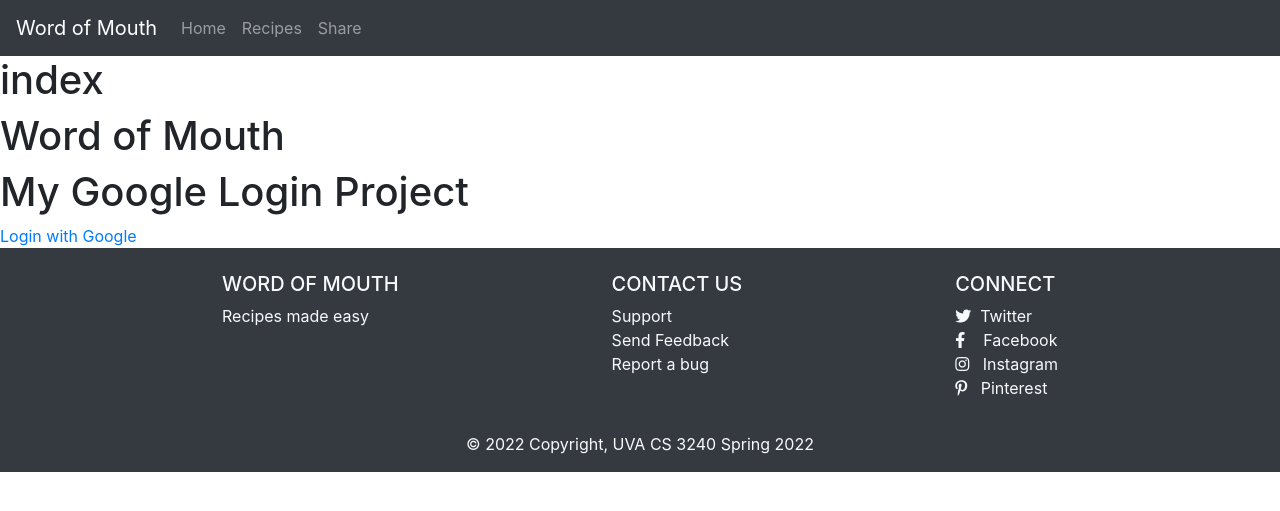
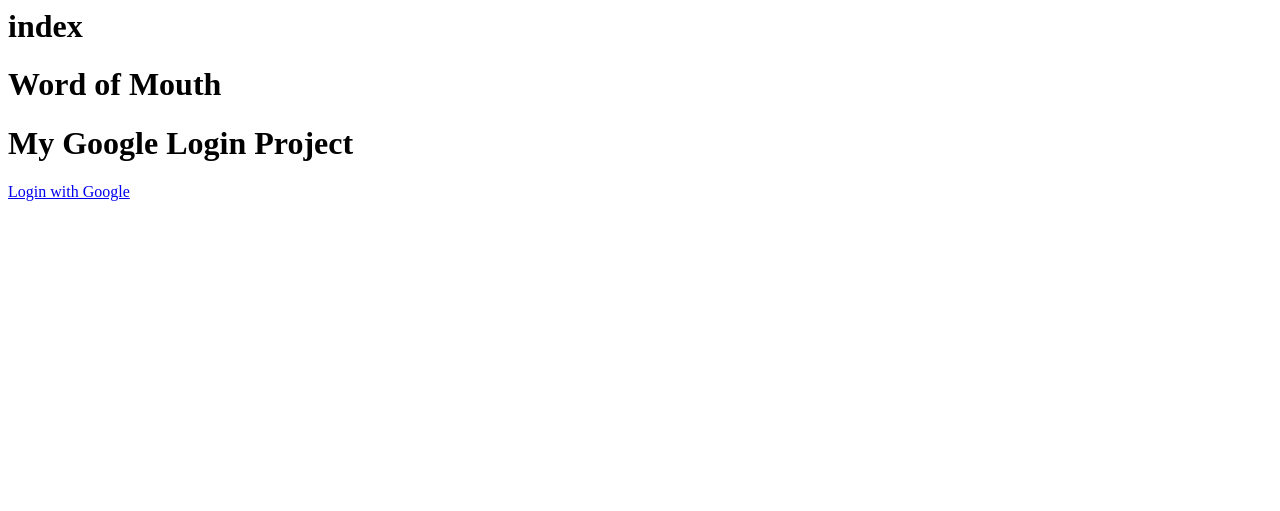
Before and after one commit to monica-youssef/WordofMouth, a Django app: page / in a window 1280 px wide. Shown: the top 511 px of the page. Run offline with Django 4.2, Linux system fonts and the light colour scheme; some libraries are stand-ins or nearby versions.

Commit message:
Revert "Style"

```diff
--- a/wordofmouth/templates/index.html
+++ b/wordofmouth/templates/index.html
@@ -1,7 +1,4 @@
-{% extends "wordofmouth/base.html" %}
-{% block content %}
 {% load socialaccount %}
-
 <html>
 
 <head>
@@ -21,5 +18,3 @@
 </body>
 
 </html>
-
-{% endblock content %}
--- a/wordofmouth/templates/wordofmouth/base.html
+++ /dev/null
@@ -1,155 +0,0 @@
-{% load static %}
-<!DOCTYPE html>
-<html lang="en" class="myhtml">
-  <head>
-    <meta charset="UTF-8" />
-    <meta
-      name="viewport"
-      content="width=device-width, initial-scale=1.0, shrink-to-fit=no"
-    />
-    <meta http-equiv="X-UA-Compatible" content="ie=edge" />
-    <meta name="description" content="" />
-    <meta name="author" content="" />
-    <title>Word of Mouth</title>
-
-
-    <link rel="stylesheet" href="https://stackpath.bootstrapcdn.com/bootstrap/4.4.1/css/bootstrap.min.css"
-      integrity="sha384-Vkoo8x4CGsO3+Hhxv8T/Q5PaXtkKtu6ug5TOeNV6gBiFeWPGFN9MuhOf23Q9Ifjh" crossorigin="anonymous">
-    <script src="https://code.jquery.com/jquery-3.4.1.slim.min.js"
-    integrity="sha384-J6qa4849blE2+poT4WnyKhv5vZF5SrPo0iEjwBvKU7imGFAV0wwj1yYfoRSJoZ+n" crossorigin="anonymous"></script>
-    <script src="https://cdn.jsdelivr.net/npm/popper.js@1.16.0/dist/umd/popper.min.js"
-    integrity="sha384-Q6E9RHvbIyZFJoft+2mJbHaEWldlvI9IOYy5n3zV9zzTtmI3UksdQRVvoxMfooAo" crossorigin="anonymous"></script>
-    <script src="https://stackpath.bootstrapcdn.com/bootstrap/4.4.1/js/bootstrap.min.js"
-    integrity="sha384-wfSDF2E50Y2D1uUdj0O3uMBJnjuUD4Ih7YwaYd1iqfktj0Uod8GCExl3Og8ifwB6" crossorigin="anonymous"></script>
-    <link
-      rel="stylesheet"
-      href="https://cdnjs.cloudflare.com/ajax/libs/font-awesome/5.11.2/css/all.min.css"
-      integrity="sha256-+N4/V/SbAFiW1MPBCXnfnP9QSN3+Keu+NlB+0ev/YKQ="
-      crossorigin="anonymous"
-    />
-
-
-  </head>
-  <body onload="buttons()" class="mybody">
-    <div id="my-body-content">
-      <nav class="navbar navbar-expand-md navbar-dark relative-top bg-dark">
-        <a class="navbar-brand">Word of Mouth</a>
-        <button
-          class="navbar-toggler"
-          type="button"
-          data-toggle="collapse"
-          data-target="#navbarCollapse"
-          aria-controls="navbarCollapse"
-          aria-expanded="false"
-          aria-label="Toggle navigation"
-        >
-          <span class="navbar-toggler-icon"></span>
-        </button>
-        <div class="collapse navbar-collapse" id="navbarCollapse">
-          <ul class="navbar-nav mr-auto">
-            <li class="nav-item">
-              <a class="nav-link" >Home</a>
-
-            </li>
-            <li class="nav-item">
-              <a class="nav-link" href ="/wordofmouth/recipe_list">Recipes</a>
-            </li>
-            <li class="nav-item">
-              <a class="nav-link">Share</a>
-            </li>
-
-          </ul>
-          <div id="user-buttons" class="navbar-nav"></div>
-        </div>
-      </nav>
-      <!-- <main role="main" class="container" style="margin: 0;padding: 0;"> -->
-        {% if alert %}
-        <div class="alert alert-primary alert-dismissible fade show mt-3" role="alert" style="width: 60%; margin: auto auto;">
-          {{ alert }}
-          <button type="button" class="close" data-dismiss="alert" aria-label="Close">
-            <span aria-hidden="true">&times;</span>
-          </button>
-        </div>
-        {% endif %}
-      {% block content %}{% endblock %}
-      <!-- </main> -->
-
-      <div class="footer-spacer"></div>
-      <!-- Footer -->
-      <footer class="page-footer font-small blue pt-4 bg-dark my-sticky-footer" style="bottom: 0;">
-        <!-- Footer Links -->
-        <div class="container-fluid text-center text-md-left">
-          <!-- Grid row -->
-          <div class="row justify-content-between" style="margin-left: 15vw; margin-right: 15vw;">
-            <!-- Grid column -->
-            <div class="col-md-auto mt-md-0 mt-3">
-              <!-- Content -->
-              <h5 class="text-uppercase text-light">Word of Mouth</h5>
-              <p class="text-light">Recipes made easy</p>
-            </div>
-            <!-- Grid column -->
-
-            <hr class="clearfix w-100 d-md-none pb-3" />
-
-            <!-- Grid column -->
-            <div class="col-md-auto mb-md-0 mb-3">
-              <!-- Links -->
-              <h5 class="text-uppercase text-light">Contact us</h5>
-
-              <ul class="list-unstyled">
-                <li>
-                  <a class="text-light">Support</a>
-                </li>
-                <li>
-                  <a class="text-light">Send Feedback</a>
-                </li>
-                <li>
-                  <a class="text-light">Report a bug</a>
-                </li>
-              </ul>
-            </div>
-            <!-- Grid column -->
-
-            <!-- Grid column -->
-            <div class="col-md-auto mb-md-0 mb-3">
-              <!-- Links -->
-              <h5 class="text-uppercase text-light">Connect</h5>
-
-              <ul class="list-unstyled">
-                <li>
-                  <i class="fab fa-twitter text-light"></i>&nbsp;
-                  <a href="https://twitter.com/" class="text-light">Twitter</a>
-                </li>
-                <li>
-                  <i class="fab fa-facebook-f text-light"></i> &nbsp;&nbsp;
-                  <a href="https://www.facebook.com/" class="text-light">Facebook</a>
-                </li>
-                <li>
-                  <i class="fab fa-instagram text-light"></i> &nbsp;
-                  <a href="https://www.instagram.com/" class="text-light">Instagram</a>
-                </li>
-                <li>
-                  <i class="fab fa-pinterest-p text-light"></i> &nbsp;
-                  <a href="https://www.pinterest.com/" class="text-light">Pinterest</a>
-                </li>
-              </ul>
-            </div>
-            <!-- Grid column -->
-          </div>
-          <!-- Grid row -->
-        </div>
-        <!-- Footer Links -->
-
-        <!-- Copyright -->
-        <div class="footer-copyright text-center py-3 text-light">
-          © 2022 Copyright,
-          <a href="https://cs3240.cs.virginia.edu/" class="text-light">UVA CS 3240 Spring 2022</a>
-        </div>
-        <!-- Copyright -->
-      </footer>
-      <!-- Footer -->
-
-
-    </div>
-  </body>
-</html>
--- a/wordofmouth/templates/wordofmouth/recipe_list.html
+++ b/wordofmouth/templates/wordofmouth/recipe_list.html
@@ -1,5 +1,3 @@
-{% extends "wordofmouth/base.html" %}
-{% block content %}
 <div>
     <h1>All recipes</h1>
     {% if recipe_list %}
@@ -18,5 +16,3 @@
         <p>No recipes are available.</p>
     {% endif %}
 </div>
-
-{% endblock content%}
--- a/wordofmouth/templates/wordofmouth/wordofmouth.html
+++ b/wordofmouth/templates/wordofmouth/wordofmouth.html
@@ -1,6 +1,3 @@
-{% extends "wordofmouth/base.html" %}
-{% block content %}
-
 <html>
 
 <head>
@@ -29,6 +26,3 @@
 </body>
 
 </html>
-
-
-{% endblock content%}
```
Also changed, not shown: wordofmouth/templates/wordofmouth/detail.html (+0 -11 lines).
